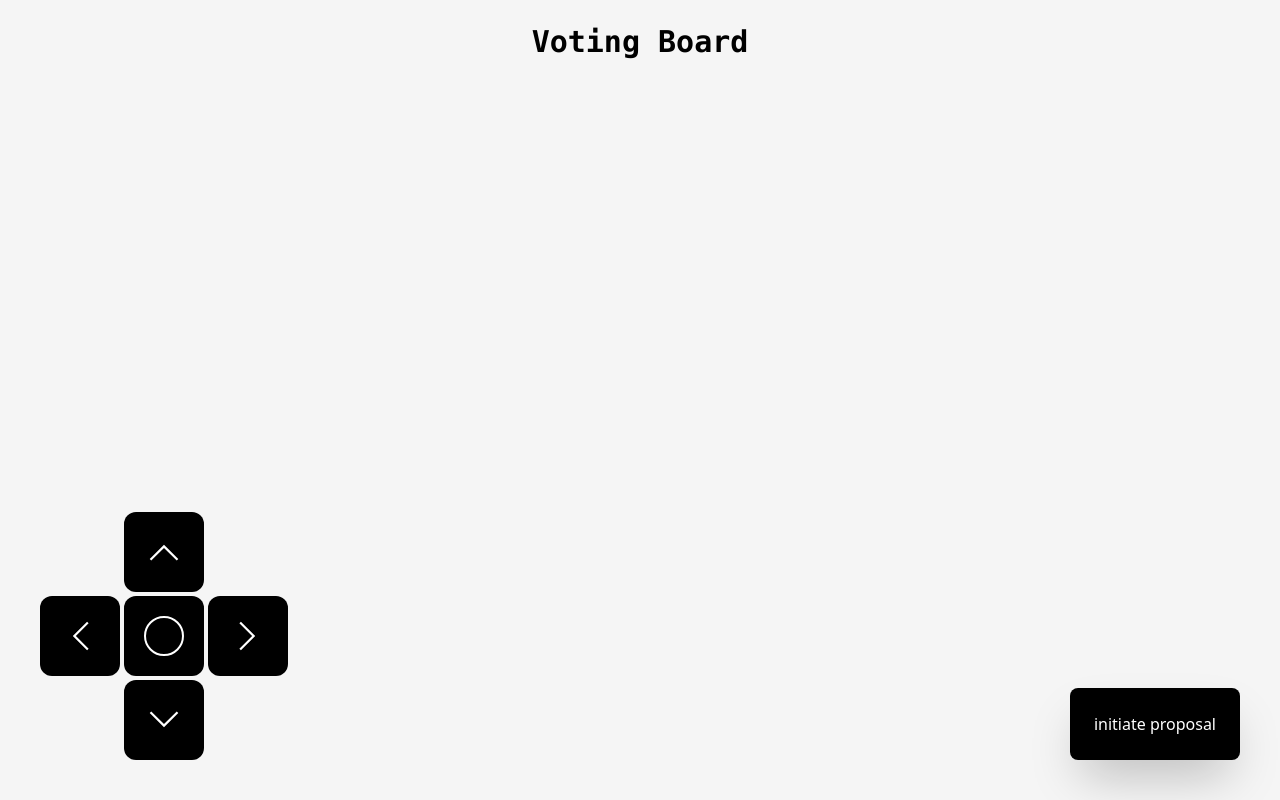
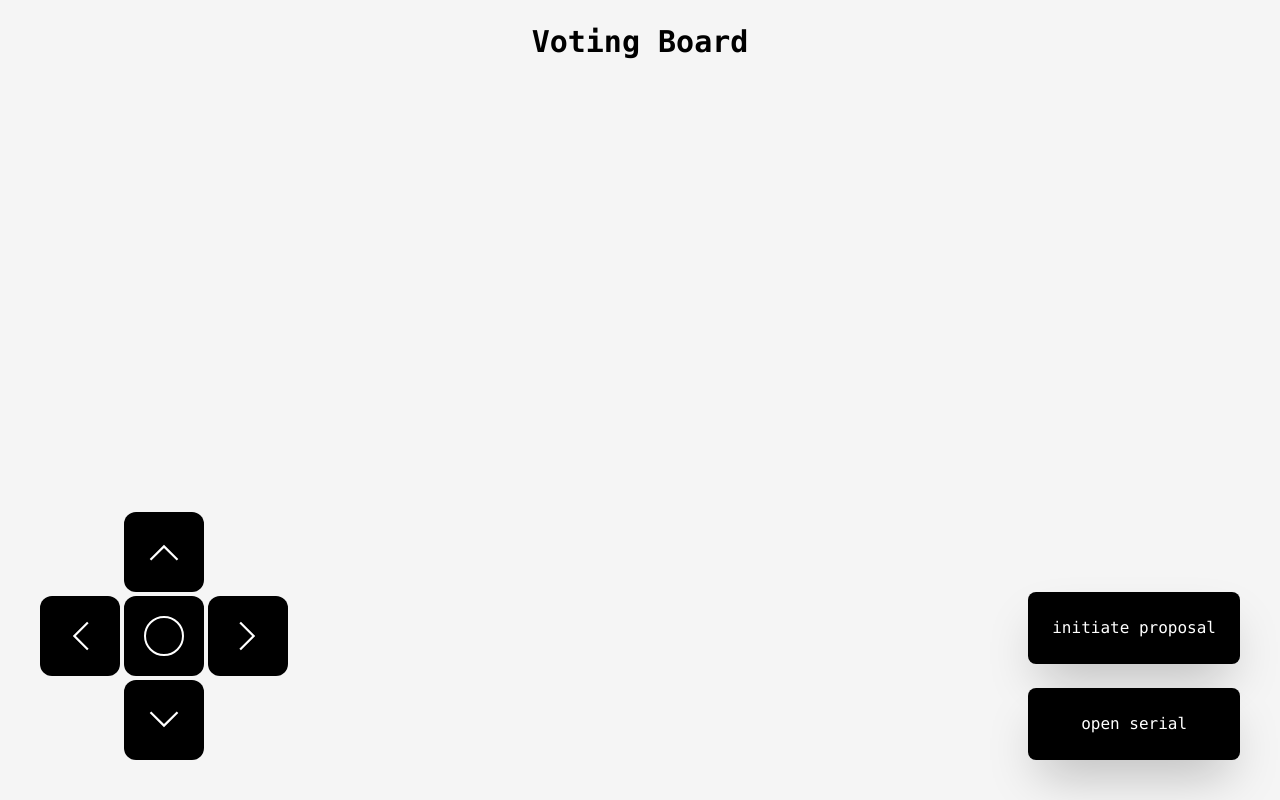
Before and after one commit to biu9/zjuBlockChain2022, a React (Create React App) app: page / in a window 1280 px wide. Built offline with nearby package versions, Linux system fonts and the light colour scheme; the HTML template or start-up script is replaced by a standard one.

Commit message:
feat: add openSerial button

```diff
--- a/src/App.js
+++ b/src/App.js
@@ -7,17 +7,24 @@ import store from "./store/index";
 import { openModal } from "./store/globalStateSlice";
 import { useDispatch } from "react-redux";
 import checkCards from "./utils/checkCards";
-
+import openSerial from "./utils/openSerial";
 const InitiateProposal = () => {
 	const dispatch = useDispatch();
 	return (
-		<div className="fixed right-0 bottom-0 p-10">
+		<div className="fixed right-0 bottom-0 p-10 font-mono flex flex-col space-y-6 text-center">
 			<div
 			onClick={() => {
 				dispatch(openModal());
 			}}
 			className="bg-black text-white rounded-lg p-6 cursor-pointer shadow-2xl">
 				initiate proposal
+			</div>
+			<div
+			onClick={() => {
+				openSerial();
+			}}
+			className="bg-black text-white rounded-lg p-6 cursor-pointer shadow-2xl">
+				open serial
 			</div>
 		</div>
 	)
--- a/src/components/Controller/index.js
+++ b/src/components/Controller/index.js
@@ -6,7 +6,7 @@ import { ControllerBtnUp } from "./components/ControllerBtnUp";
 
 export default function Controller({ currentCardIndex, setCurrentCardIndex, currentCard }) {
 	return (
-		<div className="fixed bottom-0 left-0 p-10 grid-cols-3 grid gap-1">
+		<div className="fixed bottom-0 left-0 p-10 grid-cols-3 grid gap-1 z-50">
 			<div />
 			<ControllerBtnUp
 				currentCardIndex={currentCardIndex}
```
